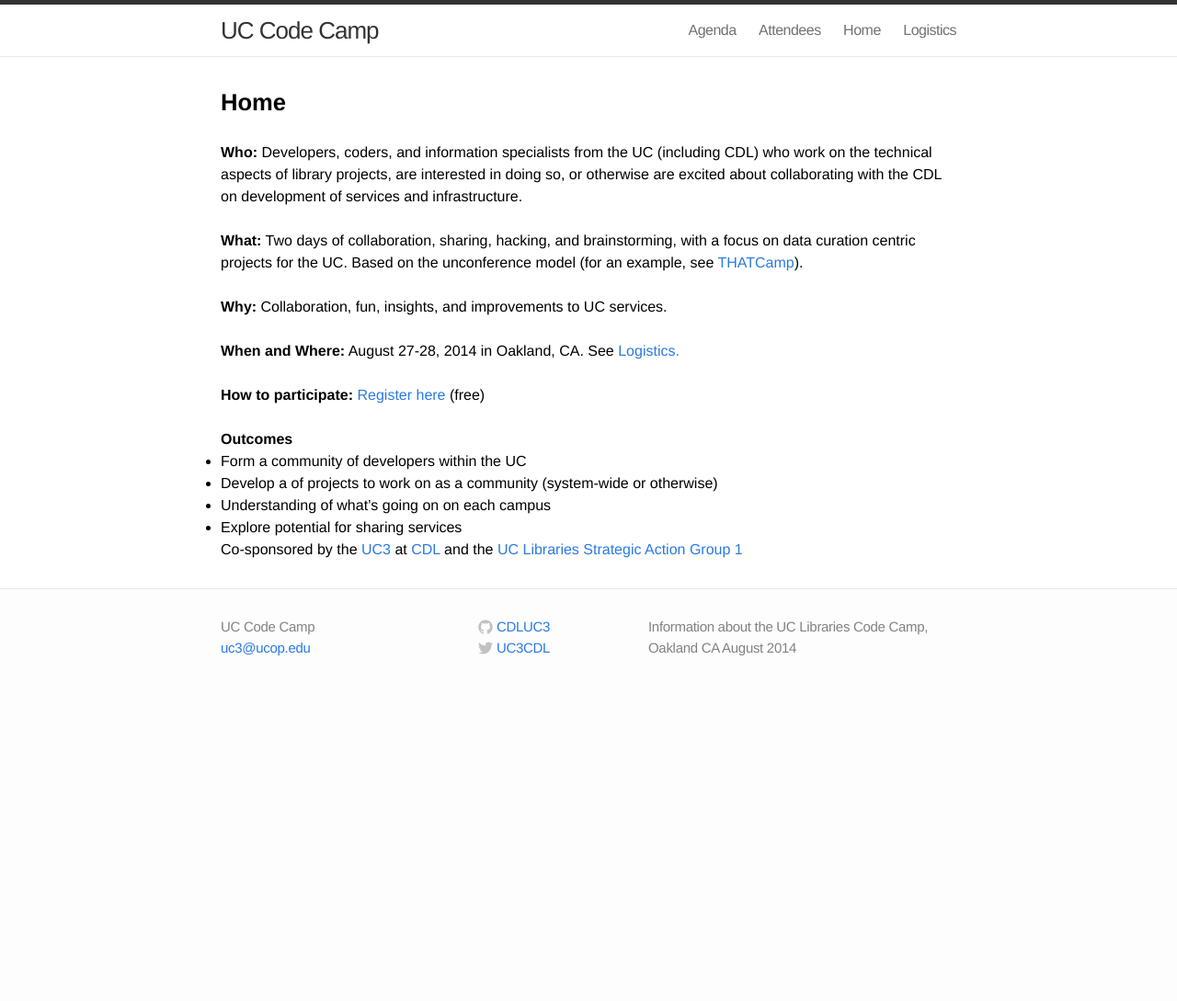
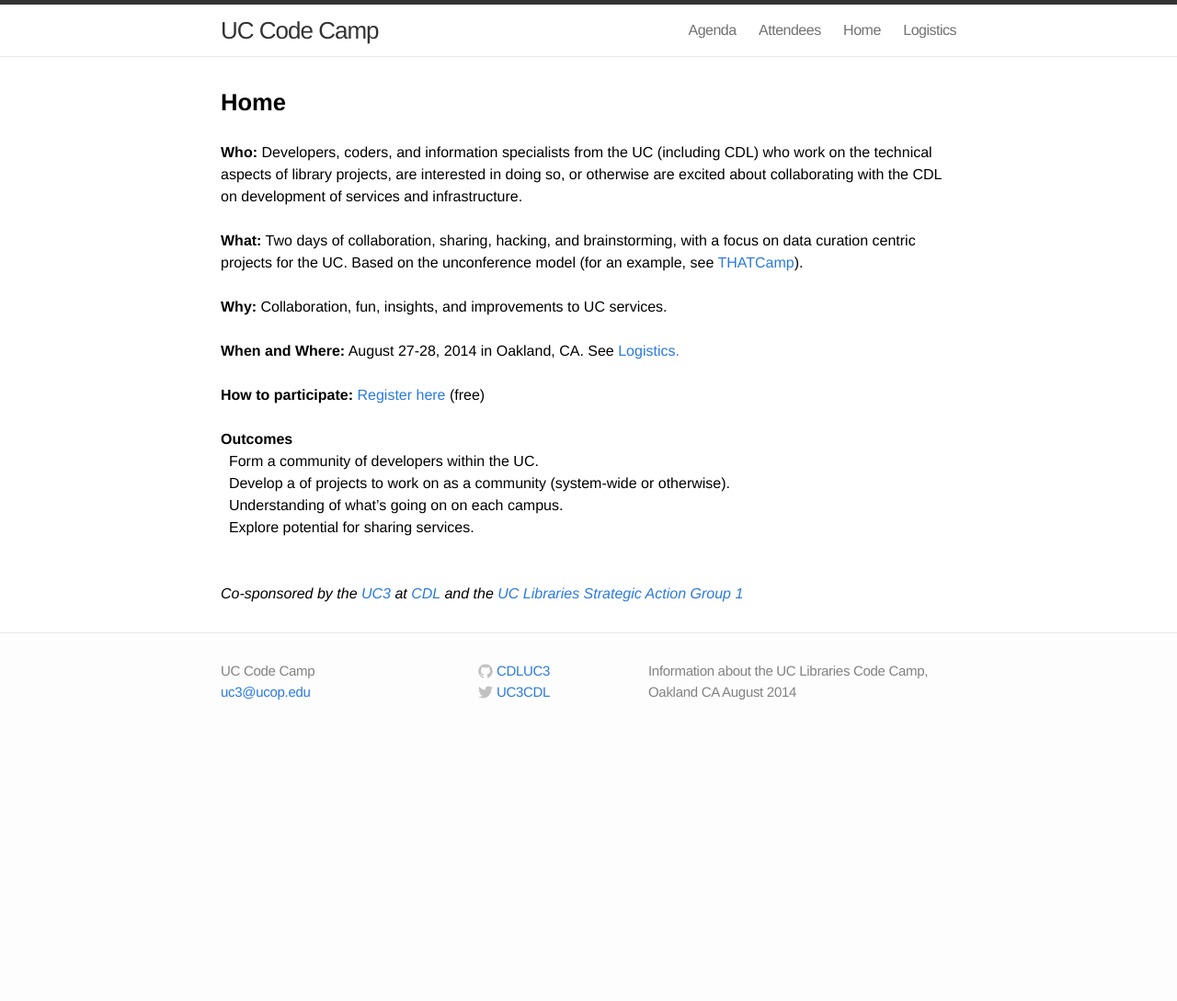
Before and after one commit to CDLUC3/UC-code-camp, a Jekyll site: the page built from index.html, in a window 1280 px wide. Shown: the whole page at 92% size. Built offline with Jekyll 4.4.1, drawn with Linux system fonts in a browser that asks for light colours; Markdown is read by kramdown in place of the engine named in the settings.

```diff
--- a/index.html
+++ b/index.html
@@ -25,13 +25,13 @@ title: Home
 
 <p><br></p>
 
-<p><strong>Outcomes</strong>
-<ul>
-	<li>Form a community of developers within the UC</li>
-	<li>Develop a of projects to work on as a community (system-wide or otherwise)</li>
-	<li>Understanding of what’s going on on each campus</li>
-	<li>Explore potential for sharing services</li>
-</ul></p>
+<p><strong>Outcomes</strong><br>
+&nbsp;&nbsp;Form a community of developers within the UC.<br>
+&nbsp;&nbsp;Develop a of projects to work on as a community (system-wide or otherwise).<br>
+&nbsp;&nbsp;Understanding of what’s going on on each campus.<br>
+&nbsp;&nbsp;Explore potential for sharing services.<br>
+</p>
 
+<br><br>
 
-<p>Co-sponsored by the <a href="http://www.cdlib.org/uc3">UC3</a> at <a href="http://cdlib.org">CDL</a> and the <a href="http://libraries.universityofcalifornia.edu/sag1">UC Libraries Strategic Action Group 1</a></p>
+<p><em>Co-sponsored by the <a href="http://www.cdlib.org/uc3">UC3</a> at <a href="http://cdlib.org">CDL</a> and the <a href="http://libraries.universityofcalifornia.edu/sag1">UC Libraries Strategic Action Group 1</a></em></p>
```
